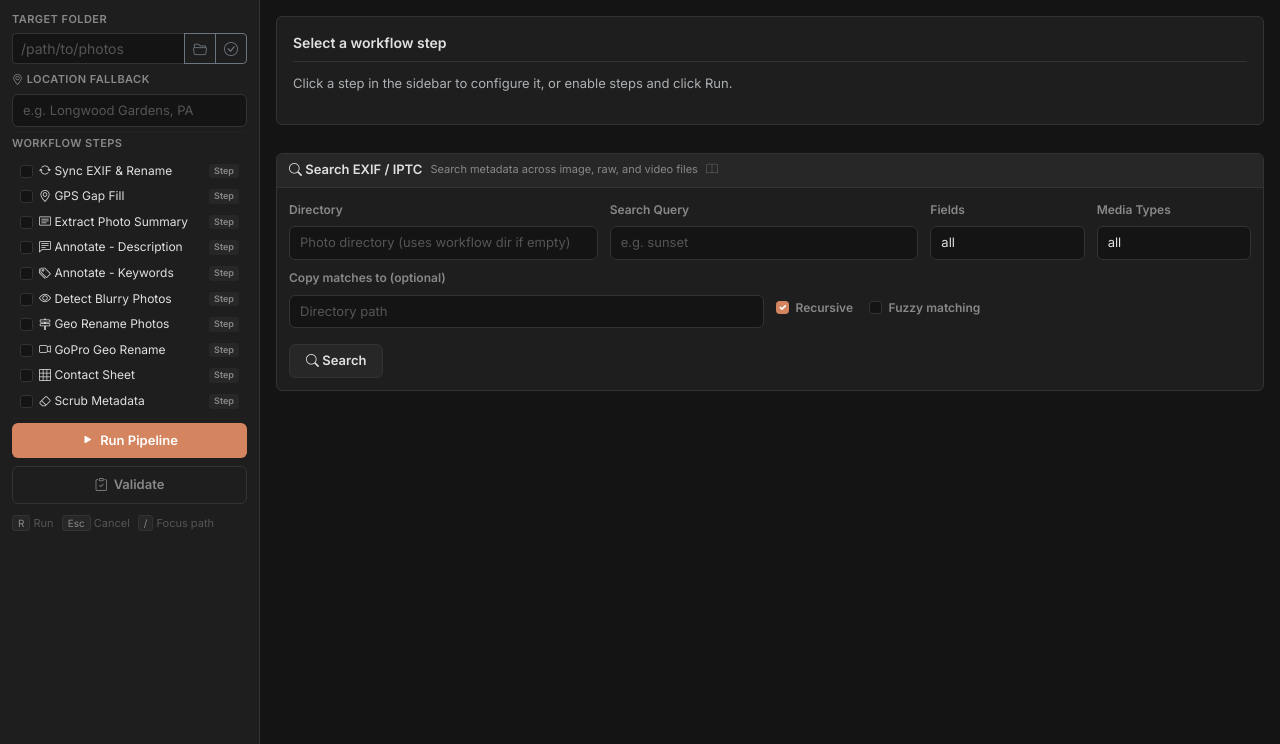
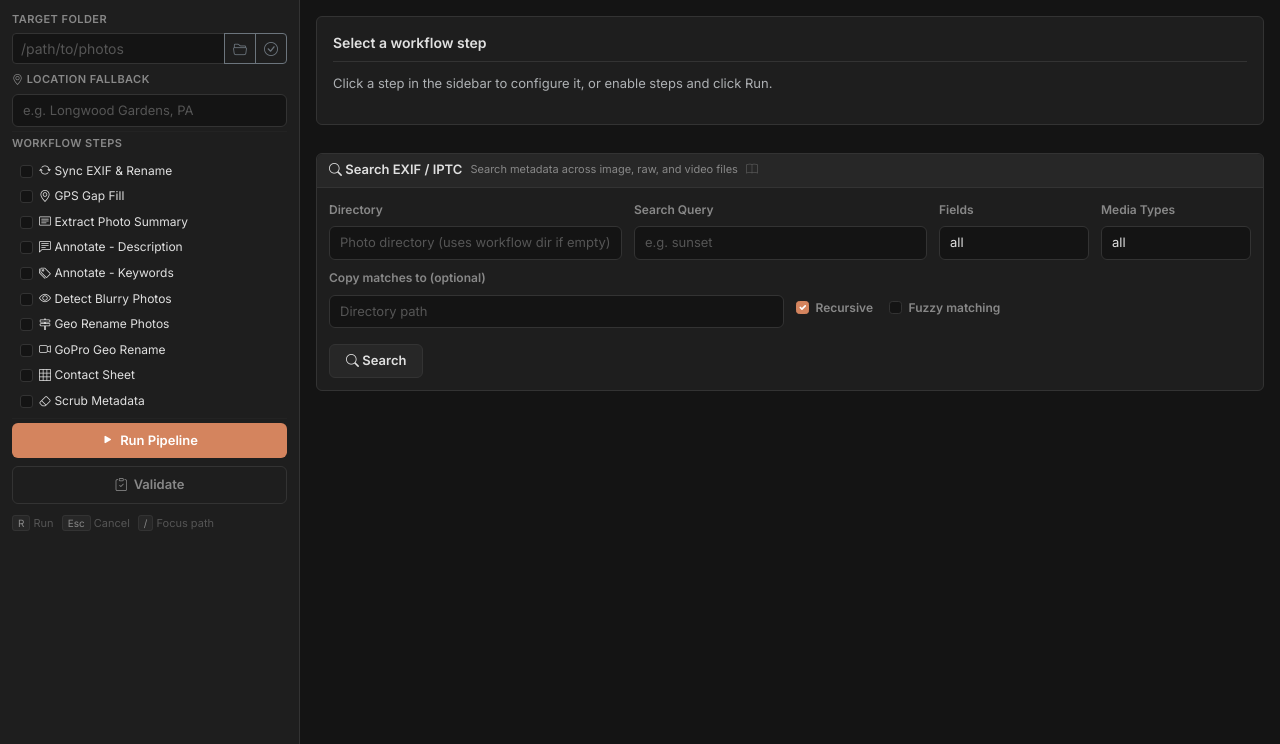
Before and after one commit to igoros777/photoshell, a Python web app: template ui/flask/templates/index.html in a window 1280 px wide. Shown: the part 56-800 px from the top of the page. Run offline with Jinja, Linux system fonts and the light colour scheme; the template is opened without the code that fills it, so the values that code supplies are empty; some libraries are stand-ins or nearby versions.

Commit message:
Widen sidebar to 300px, hide redundant step badges
- Sidebar widened from 260px to 300px for comfortable step label display
- Step badges ("Step") hidden by default, only shown when a step is
  enabled (e.g., "Step 1", "Step 2") — reduces visual clutter
- DESIGN.md updated to reflect 300px sidebar width

Co-Authored-By: Claude Opus 4.6 (1M context) <noreply@anthropic.com>

```diff
--- a/ui/flask/static/css/style.css
+++ b/ui/flask/static/css/style.css
@@ -115,8 +115,8 @@ body {
 }
 
 .app-sidebar {
-    width: 260px;
-    min-width: 260px;
+    width: 300px;
+    min-width: 300px;
     background: var(--ps-surface);
     border-right: 1px solid var(--ps-border);
     overflow-y: auto;
--- a/ui/flask/static/js/app.js
+++ b/ui/flask/static/js/app.js
@@ -347,9 +347,11 @@ document.addEventListener("DOMContentLoaded", function() {
             var idx = activeOrder.indexOf(key);
             if (idx >= 0) {
                 badge.textContent = "Step " + (idx + 1);
+                badge.style.display = "";
                 badge.classList.remove("step-warn");
             } else {
-                badge.textContent = "Step";
+                badge.textContent = "";
+                badge.style.display = "none";
                 badge.classList.remove("step-warn");
             }
         }
--- a/ui/flask/templates/index.html
+++ b/ui/flask/templates/index.html
@@ -69,7 +69,7 @@
                         <input class="form-check-input section-toggle" type="checkbox"
                                id="chk-sync" name="enable_sync_exif" data-section="sec-sync">
                         <span class="sidebar-step-label"><i class="bi bi-arrow-repeat"></i> Sync EXIF &amp; Rename</span>
-                        <span class="sidebar-step-badge step-badge" data-step-key="enable_sync_exif">Step</span>
+                        <span class="sidebar-step-badge step-badge" style="display:none" data-step-key="enable_sync_exif">Step</span>
                         <span class="sidebar-step-actions">
                             <i class="bi bi-info-circle step-tooltip" tabindex="0"
                                data-bs-toggle="popover" data-bs-trigger="hover focus"
@@ -82,7 +82,7 @@
                         <input class="form-check-input section-toggle" type="checkbox"
                                id="chk-gps" name="enable_gps_gap_fill" data-section="sec-gps">
                         <span class="sidebar-step-label"><i class="bi bi-geo-alt"></i> GPS Gap Fill</span>
-                        <span class="sidebar-step-badge step-badge" data-step-key="enable_gps_gap_fill">Step</span>
+                        <span class="sidebar-step-badge step-badge" style="display:none" data-step-key="enable_gps_gap_fill">Step</span>
                         <span class="sidebar-step-actions">
                             <i class="bi bi-info-circle step-tooltip" tabindex="0"
                                data-bs-toggle="popover" data-bs-trigger="hover focus"
@@ -95,7 +95,7 @@
                         <input class="form-check-input section-toggle" type="checkbox"
                                id="chk-summary" name="enable_extract_summary" data-section="sec-summary">
                         <span class="sidebar-step-label"><i class="bi bi-card-text"></i> Extract Photo Summary</span>
-                        <span class="sidebar-step-badge step-badge" data-step-key="enable_extract_summary">Step</span>
+                        <span class="sidebar-step-badge step-badge" style="display:none" data-step-key="enable_extract_summary">Step</span>
                         <span class="sidebar-step-actions">
                             <i class="bi bi-info-circle step-tooltip" tabindex="0"
                                data-bs-toggle="popover" data-bs-trigger="hover focus"
@@ -108,7 +108,7 @@
                         <input class="form-check-input section-toggle" type="checkbox"
                                id="chk-desc" name="enable_annotate_desc" data-section="sec-desc">
                         <span class="sidebar-step-label"><i class="bi bi-chat-left-text"></i> Annotate - Description</span>
-                        <span class="sidebar-step-badge step-badge" data-step-key="enable_annotate_desc">Step</span>
+                        <span class="sidebar-step-badge step-badge" style="display:none" data-step-key="enable_annotate_desc">Step</span>
                         <span class="sidebar-step-actions">
                             <i class="bi bi-info-circle step-tooltip" tabindex="0"
                                data-bs-toggle="popover" data-bs-trigger="hover focus"
@@ -121,7 +121,7 @@
                         <input class="form-check-input section-toggle" type="checkbox"
                                id="chk-kw" name="enable_annotate_kw" data-section="sec-kw">
                         <span class="sidebar-step-label"><i class="bi bi-tags"></i> Annotate - Keywords</span>
-                        <span class="sidebar-step-badge step-badge" data-step-key="enable_annotate_kw">Step</span>
+                        <span class="sidebar-step-badge step-badge" style="display:none" data-step-key="enable_annotate_kw">Step</span>
                         <span class="sidebar-step-actions">
                             <i class="bi bi-info-circle step-tooltip" tabindex="0"
                                data-bs-toggle="popover" data-bs-trigger="hover focus"
@@ -134,7 +134,7 @@
                         <input class="form-check-input section-toggle" type="checkbox"
                                id="chk-blur" name="enable_blur" data-section="sec-blur">
                         <span class="sidebar-step-label"><i class="bi bi-eye"></i> Detect Blurry Photos</span>
-                        <span class="sidebar-step-badge step-badge" data-step-key="enable_blur">Step</span>
+                        <span class="sidebar-step-badge step-badge" style="display:none" data-step-key="enable_blur">Step</span>
                         <span class="sidebar-step-actions">
                             <i class="bi bi-info-circle step-tooltip" tabindex="0"
                                data-bs-toggle="popover" data-bs-trigger="hover focus"
@@ -147,7 +147,7 @@
                         <input class="form-check-input section-toggle" type="checkbox"
                                id="chk-geo" name="enable_geo_rename" data-section="sec-geo">
                         <span class="sidebar-step-label"><i class="bi bi-signpost-2"></i> Geo Rename Photos</span>
-                        <span class="sidebar-step-badge step-badge" data-step-key="enable_geo_rename">Step</span>
+                        <span class="sidebar-step-badge step-badge" style="display:none" data-step-key="enable_geo_rename">Step</span>
                         <span class="sidebar-step-actions">
                             <i class="bi bi-info-circle step-tooltip" tabindex="0"
                                data-bs-toggle="popover" data-bs-trigger="hover focus"
@@ -160,7 +160,7 @@
                         <input class="form-check-input section-toggle" type="checkbox"
                                id="chk-gopro" name="enable_gopro" data-section="sec-gopro">
                         <span class="sidebar-step-label"><i class="bi bi-camera-video"></i> GoPro Geo Rename</span>
-                        <span class="sidebar-step-badge step-badge" data-step-key="enable_gopro">Step</span>
+                        <span class="sidebar-step-badge step-badge" style="display:none" data-step-key="enable_gopro">Step</span>
                         <span class="sidebar-step-actions">
                             <i class="bi bi-info-circle step-tooltip" tabindex="0"
                                data-bs-toggle="popover" data-bs-trigger="hover focus"
@@ -173,7 +173,7 @@
                         <input class="form-check-input section-toggle" type="checkbox"
                                id="chk-cs" name="enable_contact_sheet" data-section="sec-cs">
                         <span class="sidebar-step-label"><i class="bi bi-grid-3x3"></i> Contact Sheet</span>
-                        <span class="sidebar-step-badge step-badge" data-step-key="enable_contact_sheet">Step</span>
+                        <span class="sidebar-step-badge step-badge" style="display:none" data-step-key="enable_contact_sheet">Step</span>
                         <span class="sidebar-step-actions">
                             <i class="bi bi-info-circle step-tooltip" tabindex="0"
                                data-bs-toggle="popover" data-bs-trigger="hover focus"
@@ -186,7 +186,7 @@
                         <input class="form-check-input section-toggle" type="checkbox"
                                id="chk-scrub" name="enable_scrub" data-section="sec-scrub">
                         <span class="sidebar-step-label"><i class="bi bi-eraser"></i> Scrub Metadata</span>
-                        <span class="sidebar-step-badge step-badge" data-step-key="enable_scrub">Step</span>
+                        <span class="sidebar-step-badge step-badge" style="display:none" data-step-key="enable_scrub">Step</span>
                         <span class="sidebar-step-actions">
                             <i class="bi bi-info-circle step-tooltip" tabindex="0"
                                data-bs-toggle="popover" data-bs-trigger="hover focus"
```
Also changed, not shown: DESIGN.md (+2 -2 lines).
